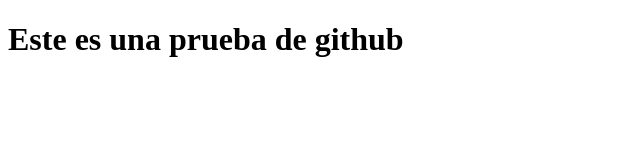
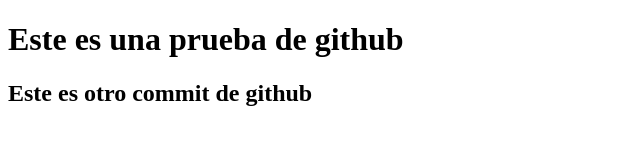
Before and after one commit to jeanc1404/prueba-46850, a plain HTML site: page index.html in a window 1280 px wide. Shown: the whole page, without its empty margins (0-640 px from the left). Drawn offline with Linux system fonts and the light colour scheme.

Commit message:
second commit

```diff
--- a/index.html
+++ b/index.html
@@ -7,5 +7,6 @@
 </head>
 <body>
     <h1>Este es una prueba de github</h1>
+    <h2>Este es otro commit de github</h2>
 </body>
 </html>
```
